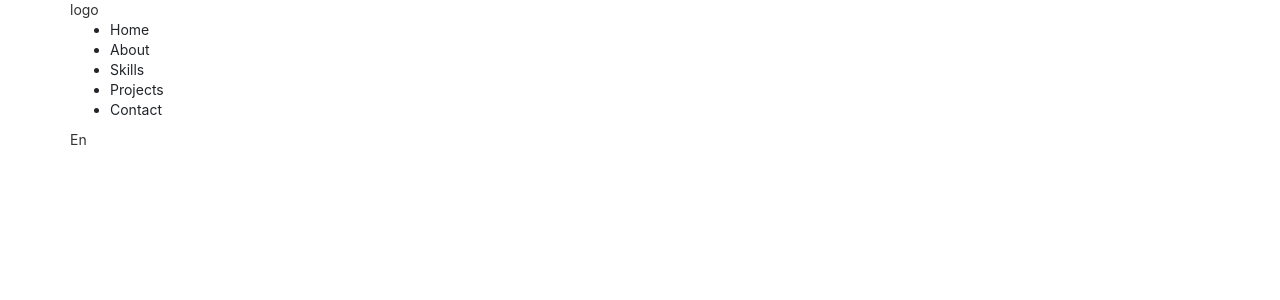
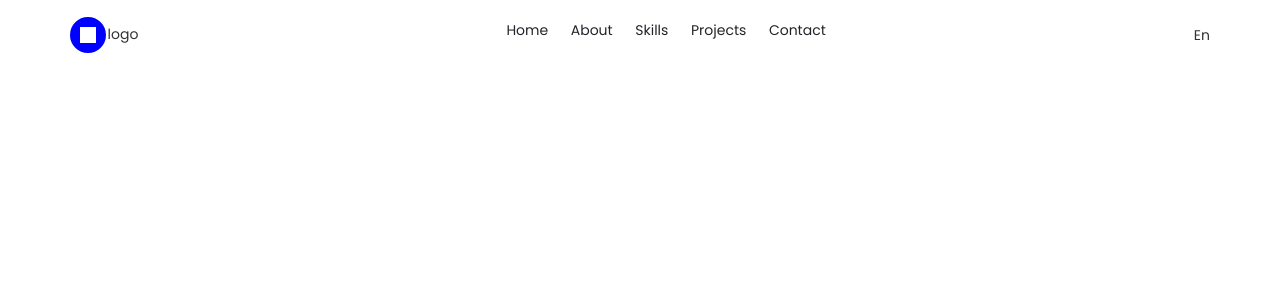
Before and after one commit to zinagithub/homes, a React (Create React App) app: page / in a window 1280 px wide. Shown: the top 300 px of the page. Built offline with nearby package versions, Linux system fonts and the light colour scheme.

Commit message:
add style to header

```diff
--- a/public/index.html
+++ b/public/index.html
@@ -4,7 +4,7 @@
     <meta charset="utf-8" />
     <link rel="stylesheet" href="https://cdnjs.cloudflare.com/ajax/libs/font-awesome/4.7.0/css/font-awesome.min.css">
     <link rel="stylesheet" href="https://maxcdn.bootstrapcdn.com/bootstrap/3.3.7/css/bootstrap.min.css" integrity="sha384-BVYiiSIFeK1dGmJRAkycuHAHRg32OmUcww7on3RYdg4Va+PmSTsz/K68vbdEjh4u" crossorigin="anonymous">
-
+    <link href="https://fonts.googleapis.com/css?family=Poppins&display=swap" rel="stylesheet">
     <meta name="viewport" content="width=device-width, initial-scale=1" />
     <meta
       name="description"
--- a/src/App.css
+++ b/src/App.css
@@ -1,3 +1,9 @@
-.App {
+* {
+	/*background-color: #7a7a9c;*/
+	-webkit-box-sizing: border-box;
+	-moz-box-sizing: border-box;
+	-o-box-sizing: border-box;
+	padding: 0px;
+	margin: 0px;
 
 }
--- /dev/null
+++ b/src/components/navigation.css
@@ -0,0 +1,38 @@
+.logo-p1 {
+	border : 10px solid blue;
+	border-radius: 50%;
+}
+.in-logo{
+	border : 8px solid white;
+	/*width:10px;
+	height:6px;
+	background:#fff;
+	-webkit-transform:skew(-50deg);
+	-moz-transform:skew(-50deg);
+	-o-transform:skew(-50deg);
+	tranform:skew(-50deg);*/
+
+}
+nav .logo{
+  align-items: center;
+  display : flex;
+  justify-content: space-between;
+  width : 6%;
+}
+nav {
+	align-items: center;
+	display: flex;
+	font-family: 'Poppins', sans-serif;
+	justify-content : space-between;
+	min-height: 70px;
+	/*background-color: red*/
+}
+nav ul {
+	align-items: center;
+	display : flex;
+	justify-content: space-around;
+	width : 30%;
+}
+nav ul li {
+	list-style : none;
+}
--- a/src/components/navigation.js
+++ b/src/components/navigation.js
@@ -1,6 +1,6 @@
 import React from 'react';
 import {Link} from 'react-router-dom';
-/*import './navigation.css'*/
+import './navigation.css'
 
 class Navigation extends React.Component {
 
@@ -15,7 +15,13 @@
     );
   	return (
   		 <nav>
-  		    <div className = 'logo'>logo</div>
+  		    <div className = 'logo'>
+            <div className = 'logo-p1'>
+                <div className = 'in-logo'>
+                </div>
+            </div>
+            <h5>logo</h5>
+          </div>
           <ul className="hidden-xs">
             {displayLinks}
           </ul>
```
